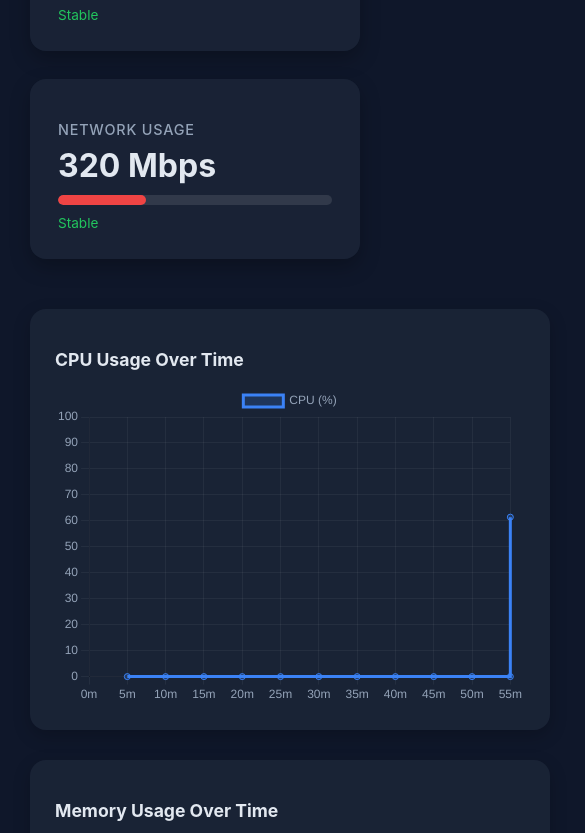
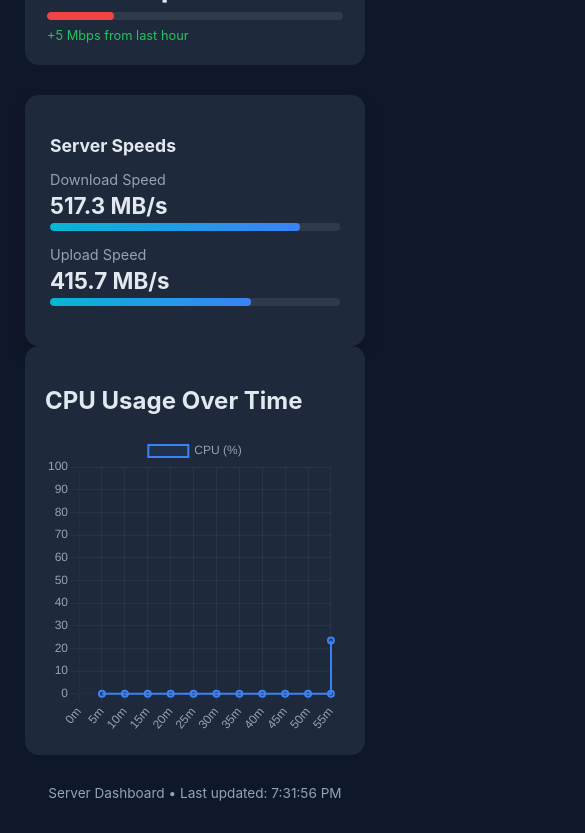
Before and after one commit to AWTMODS/foryouhhh, a plain HTML site: page index.html in a window 390 px wide. Shown: the part 737-1570 px from the top of the page, 585 px wide, since content can reach past the window. Drawn offline with nearby package versions, Linux system fonts and the light colour scheme.

Commit message:
Refactor Server Usage Dashboard layout and styles
Updated styles and structure of the Server Usage Dashboard. Adjusted card layouts, improved responsiveness, and modified server speed display.

```diff
--- a/index.html
+++ b/index.html
@@ -3,226 +3,189 @@
 <head>
 <meta charset="UTF-8">
 <meta name="viewport" content="width=device-width, initial-scale=1.0">
-<title>Server Usage Dashboard (Premium)</title>
+<title>Server Usage Dashboard</title>
 <script src="https://cdn.jsdelivr.net/npm/chart.js"></script>
 <style>
 :root {
   --bg-dark: #0f172a;
-        --bg-card: rgba(30, 41, 59, 0.7);
+  --bg-card: #1e293b;
   --text-light: #e2e8f0;
   --text-muted: #94a3b8;
   --accent-blue: #3b82f6;
   --accent-green: #22c55e;
   --accent-yellow: #eab308;
   --accent-red: #ef4444;
-        --radius: 16px;
+  --radius: 14px;
 }
 
-    * {
-        box-sizing: border-box;
-        font-family: 'Inter', system-ui, sans-serif;
-    }
-
+* { box-sizing: border-box; font-family: 'Inter', system-ui, sans-serif; }
 body {
-        margin: 0;
   background-color: var(--bg-dark);
   color: var(--text-light);
-        padding: 30px;
+  margin: 0;
+  padding: 25px;
 }
-
 header {
   display: flex;
   justify-content: space-between;
   align-items: center;
-        margin-bottom: 40px;
+  margin-bottom: 25px;
 }
-
-    h1 {
-        font-size: 2rem;
-        letter-spacing: 0.5px;
-        font-weight: 600;
-    }
-
-    .time-display {
-        color: var(--text-muted);
-        font-size: 0.95rem;
-    }
+h1 { font-size: 1.8rem; margin: 0; }
+.time-display { color: var(--text-muted); font-size: 0.9rem; }
 
 .stats-grid {
   display: grid;
-        grid-template-columns: repeat(auto-fit, minmax(280px, 1fr));
-        gap: 28px;
-        margin-bottom: 50px;
+  grid-template-columns: repeat(auto-fit, minmax(270px, 1fr));
+  gap: 20px;
+  margin-bottom: 30px;
 }
 
 .stat-card {
   background: var(--bg-card);
-        backdrop-filter: blur(10px);
   border-radius: var(--radius);
-        padding: 28px;
-        transition: all 0.3s ease;
-        box-shadow: 0 8px 20px rgba(0, 0, 0, 0.25);
+  padding: 22px;
+  transition: transform 0.3s;
 }
-
-    .stat-card:hover {
-        transform: translateY(-4px);
+.stat-card:hover { transform: translateY(-3px); }
+.stat-card h3 {
+  font-size: 0.85rem;
+  color: var(--text-muted);
+  text-transform: uppercase;
+  margin-bottom: 8px;
 }
-
-    .stat-card h3 {
-        font-size: 0.9rem;
-        font-weight: 500;
-        color: var(--text-muted);
-        margin-bottom: 8px;
-        text-transform: uppercase;
-        letter-spacing: 0.8px;
-    }
-
-    .stat-value {
-        font-size: 2rem;
-        font-weight: bold;
-        margin-bottom: 10px;
-    }
+.stat-value { font-size: 1.8rem; font-weight: bold; margin-bottom: 8px; }
 
 .progress-bar {
-        height: 10px;
-        background-color: rgba(255, 255, 255, 0.1);
-        border-radius: 6px;
+  height: 8px;
+  background-color: rgba(255,255,255,0.08);
+  border-radius: 4px;
   overflow: hidden;
-        margin-bottom: 10px;
+  margin-bottom: 8px;
 }
-
 .progress-fill {
   height: 100%;
+  border-radius: 4px;
   transition: width 0.5s ease;
-        border-radius: 6px;
 }
-
 .cpu-progress { background: var(--accent-blue); }
 .memory-progress { background: var(--accent-green); }
 .disk-progress { background: var(--accent-yellow); }
 .network-progress { background: var(--accent-red); }
+.speed-progress { background: linear-gradient(90deg, #06b6d4, #3b82f6); }
 
-    .trend-up { color: var(--accent-green); font-size: 0.85rem; }
-    .trend-down { color: var(--accent-red); font-size: 0.85rem; }
-
-    .charts-container {
-        display: grid;
-        grid-template-columns: repeat(auto-fit, minmax(520px, 1fr));
-        gap: 30px;
-        margin-bottom: 50px;
-    }
+.trend { font-size: 0.8rem; }
+.trend-up { color: var(--accent-green); }
+.trend-down { color: var(--accent-red); }
 
 .chart-card {
   background: var(--bg-card);
   border-radius: var(--radius);
+  padding: 20px;
+  margin-bottom: 30px;
+}
+.chart-container { height: 300px; }
+
+.server-speed {
+  background: var(--bg-card);
+  border-radius: var(--radius);
   padding: 25px;
-        box-shadow: 0 6px 18px rgba(0, 0, 0, 0.2);
+  box-shadow: 0 8px 18px rgba(0, 0, 0, 0.2);
 }
-
-    .chart-card h2 {
-        font-size: 1.1rem;
+.server-speed h2 { font-size: 1.1rem; margin-bottom: 15px; }
+.speed-row {
   margin-bottom: 15px;
 }
-
-    .chart-container {
-        height: 320px;
+.speed-label {
+  font-size: 0.9rem;
+  color: var(--text-muted);
+  margin-bottom: 4px;
 }
-
-    .server-list {
-        background: var(--bg-card);
-        border-radius: var(--radius);
-        padding: 30px;
-        box-shadow: 0 8px 20px rgba(0, 0, 0, 0.25);
+.speed-value {
+  font-size: 1.4rem;
+  font-weight: bold;
+  margin-bottom: 4px;
 }
-
-    table {
-        width: 100%;
-        border-collapse: collapse;
-    }
-
-    th, td {
-        padding: 14px 18px;
-        border-bottom: 1px solid rgba(255, 255, 255, 0.05);
-        text-align: left;
-    }
-
-    th {
-        color: var(--text-muted);
-        font-size: 0.9rem;
-        text-transform: uppercase;
-    }
-
-    .status-indicator {
-        width: 10px;
-        height: 10px;
-        border-radius: 50%;
-        display: inline-block;
-        margin-right: 6px;
-    }
-
-    .status-online { background-color: var(--accent-green); }
-    .status-warning { background-color: var(--accent-yellow); }
-    .status-offline { background-color: var(--accent-red); }
 
 footer {
   text-align: center;
-        margin-top: 40px;
+  margin-top: 30px;
   color: var(--text-muted);
-        font-size: 0.9rem;
+  font-size: 0.85rem;
 }
-
-    @keyframes fadeIn {
-        from { opacity: 0; transform: translateY(10px); }
-        to { opacity: 1; transform: translateY(0); }
-    }
-
-    .fade-in { animation: fadeIn 0.5s ease-in-out; }
 </style>
 </head>
 <body>
-    <div class="dashboard fade-in">
 <header>
   <h1>Server Usage Dashboard</h1>
   <div class="time-display" id="current-time">Loading...</div>
 </header>
 
-        <!-- Stat Cards -->
+<!-- STAT CARDS -->
 <div class="stats-grid">
-            <div class="stat-card"><h3>CPU Usage</h3><div class="stat-value" id="cpu-usage">45%</div><div class="progress-bar"><div class="progress-fill cpu-progress" id="cpu-progress" style="width:45%"></div></div><div class="trend-up" id="cpu-trend">Stable</div></div>
-            <div class="stat-card"><h3>Memory Usage</h3><div class="stat-value" id="memory-usage">62%</div><div class="progress-bar"><div class="progress-fill memory-progress" id="memory-progress" style="width:62%"></div></div><div class="trend-down" id="memory-trend">Stable</div></div>
-            <div class="stat-card"><h3>Disk Usage</h3><div class="stat-value" id="disk-usage">78%</div><div class="progress-bar"><div class="progress-fill disk-progress" id="disk-progress" style="width:78%"></div></div><div class="trend-up" id="disk-trend">Stable</div></div>
-            <div class="stat-card"><h3>Network Usage</h3><div class="stat-value" id="network-usage">320 Mbps</div><div class="progress-bar"><div class="progress-fill network-progress" id="network-progress" style="width:32%"></div></div><div class="trend-up" id="network-trend">Stable</div></div>
+  <div class="stat-card">
+    <h3>CPU USAGE</h3>
+    <div class="stat-value" id="cpu-usage">25%</div>
+    <div class="progress-bar"><div class="progress-fill cpu-progress" id="cpu-progress" style="width:25%"></div></div>
+    <div class="trend trend-up">+0.5% from last hour</div>
+  </div>
+  <div class="stat-card">
+    <h3>MEMORY USAGE</h3>
+    <div class="stat-value" id="memory-usage">32%</div>
+    <div class="progress-bar"><div class="progress-fill memory-progress" id="memory-progress" style="width:32%"></div></div>
+    <div class="trend trend-down">-1.1% from last hour</div>
+  </div>
+  <div class="stat-card">
+    <h3>DISK USAGE</h3>
+    <div class="stat-value" id="disk-usage">28%</div>
+    <div class="progress-bar"><div class="progress-fill disk-progress" id="disk-progress" style="width:28%"></div></div>
+    <div class="trend trend-up">+0.4% from last hour</div>
+  </div>
+  <div class="stat-card">
+    <h3>NETWORK USAGE</h3>
+    <div class="stat-value" id="network-usage">22 Mbps</div>
+    <div class="progress-bar"><div class="progress-fill network-progress" id="network-progress" style="width:22%"></div></div>
+    <div class="trend trend-up">+5 Mbps from last hour</div>
+  </div>
 </div>
 
-        <!-- Charts -->
-        <div class="charts-container">
-            <div class="chart-card"><h2>CPU Usage Over Time</h2><div class="chart-container"><canvas id="cpu-chart"></canvas></div></div>
-            <div class="chart-card"><h2>Memory Usage Over Time</h2><div class="chart-container"><canvas id="memory-chart"></canvas></div></div>
+<!-- SERVER SPEED SECTION -->
+<div class="server-speed">
+  <h2>Server Speeds</h2>
+  <div class="speed-row">
+    <div class="speed-label">Download Speed</div>
+    <div class="speed-value" id="download-speed">520 MB/s</div>
+    <div class="progress-bar"><div class="progress-fill speed-progress" id="download-progress" style="width:80%"></div></div>
+  </div>
+  <div class="speed-row">
+    <div class="speed-label">Upload Speed</div>
+    <div class="speed-value" id="upload-speed">420 MB/s</div>
+    <div class="progress-bar"><div class="progress-fill speed-progress" id="upload-progress" style="width:65%"></div></div>
+  </div>
 </div>
 
-        <!-- Server Table -->
-        <div class="server-list">
-            <h2>Server Status</h2>
-            <table><thead><tr><th>Server</th><th>Status</th><th>CPU</th><th>Memory</th><th>Disk</th><th>Uptime</th></tr></thead><tbody id="server-table-body"></tbody></table>
+<!-- CHART SECTION -->
+<div class="chart-card">
+  <h2>CPU Usage Over Time</h2>
+  <div class="chart-container">
+    <canvas id="cpu-chart"></canvas>
+  </div>
 </div>
 
 <footer>Server Dashboard • Last updated: <span id="last-updated">Loading...</span></footer>
-    </div>
 
 <script>
-const ctxCPU = document.getElementById('cpu-chart');
-const ctxMem = document.getElementById('memory-chart');
-
-// Reusable chart config
-const createChart = (ctx, label, color) => new Chart(ctx, {
+const ctx = document.getElementById('cpu-chart').getContext('2d');
+const cpuChart = new Chart(ctx, {
   type: 'line',
   data: {
     labels: Array(12).fill('').map((_, i) => `${i*5}m`),
     datasets: [{
-            label,
+      label: 'CPU (%)',
       data: Array(12).fill(0),
-            borderColor: color,
-            backgroundColor: color + '33',
+      borderColor: '#3b82f6',
+      backgroundColor: 'rgba(59,130,246,0.1)',
+      borderWidth: 2,
       tension: 0.4,
       fill: true
     }]
@@ -238,60 +201,50 @@ const createChart = (ctx, label, color) => new Chart(ctx, {
   }
 });
 
-const cpuChart = createChart(ctxCPU, 'CPU (%)', '#3b82f6');
-const memChart = createChart(ctxMem, 'Memory (%)', '#22c55e');
-
-// Mock server data
-const servers = [
-    { name: 'Web Server', status: 'online', cpu: 50, memory: 40, disk: 60, uptime: '15d 4h' },
-    { name: 'DB Server', status: 'online', cpu: 55, memory: 70, disk: 80, uptime: '32d 12h' },
-    { name: 'API Gateway', status: 'warning', cpu: 75, memory: 60, disk: 85, uptime: '8d 7h' }
-];
-
-function updateServerTable() {
-    const tbody = document.getElementById('server-table-body');
-    tbody.innerHTML = '';
-    servers.forEach(s => {
-        const statusClass = s.status === 'online' ? 'status-online' :
-                            s.status === 'warning' ? 'status-warning' : 'status-offline';
-        tbody.innerHTML += `
-            <tr>
-                <td>${s.name}</td>
-                <td><span class="status-indicator ${statusClass}"></span>${s.status}</td>
-                <td>${s.cpu}%</td>
-                <td>${s.memory}%</td>
-                <td>${s.disk}%</td>
-                <td>${s.uptime}</td>
-            </tr>`;
-    });
+// Random low range generator
+function generateData(base, min, max, vol) {
+  const change = (Math.random() - 0.5) * vol;
+  let newVal = base + change;
+  return Math.min(Math.max(newVal, min), max).toFixed(1);
 }
 
-function smoothUpdate(chart, val) {
-    chart.data.datasets[0].data.shift();
-    chart.data.datasets[0].data.push(val);
-    chart.update('none');
+function updateDashboard() {
+  const now = new Date();
+  document.getElementById('current-time').textContent = now.toLocaleString();
+  document.getElementById('last-updated').textContent = now.toLocaleTimeString();
+
+  // Low usage simulation (under 40%)
+  const cpu = generateData(25, 10, 35, 5);
+  const mem = generateData(32, 20, 38, 4);
+  const disk = generateData(28, 15, 35, 3);
+  const net = generateData(22, 10, 35, 5);
+
+  document.getElementById('cpu-usage').textContent = cpu + '%';
+  document.getElementById('memory-usage').textContent = mem + '%';
+  document.getElementById('disk-usage').textContent = disk + '%';
+  document.getElementById('network-usage').textContent = net + ' Mbps';
+
+  document.getElementById('cpu-progress').style.width = cpu + '%';
+  document.getElementById('memory-progress').style.width = mem + '%';
+  document.getElementById('disk-progress').style.width = disk + '%';
+  document.getElementById('network-progress').style.width = net + '%';
+
+  // Update server speed section (high)
+  const down = generateData(520, 480, 600, 30);
+  const up = generateData(420, 380, 480, 25);
+  document.getElementById('download-speed').textContent = down + ' MB/s';
+  document.getElementById('upload-speed').textContent = up + ' MB/s';
+  document.getElementById('download-progress').style.width = (down / 6) + '%';
+  document.getElementById('upload-progress').style.width = (up / 6) + '%';
+
+  // Update chart (keep light)
+  cpuChart.data.datasets[0].data.shift();
+  cpuChart.data.datasets[0].data.push(cpu);
+  cpuChart.update('none');
 }
 
-function updateStats() {
-    const timeNow = new Date().toLocaleTimeString();
-    document.getElementById('current-time').textContent = timeNow;
-    document.getElementById('last-updated').textContent = timeNow;
-
-    const cpu = Math.random() * 40 + 30;
-    const mem = Math.random() * 30 + 50;
-
-    document.getElementById('cpu-usage').textContent = cpu.toFixed(1) + '%';
-    document.getElementById('cpu-progress').style.width = cpu + '%';
-    document.getElementById('memory-usage').textContent = mem.toFixed(1) + '%';
-    document.getElementById('memory-progress').style.width = mem + '%';
-
-    smoothUpdate(cpuChart, cpu);
-    smoothUpdate(memChart, mem);
-}
-
-updateServerTable();
-updateStats();
-setInterval(updateStats, 10000);
+updateDashboard();
+setInterval(updateDashboard, 10000);
 </script>
 </body>
 </html>
```
Lines whose indentation alone changed are shown as unchanged.
